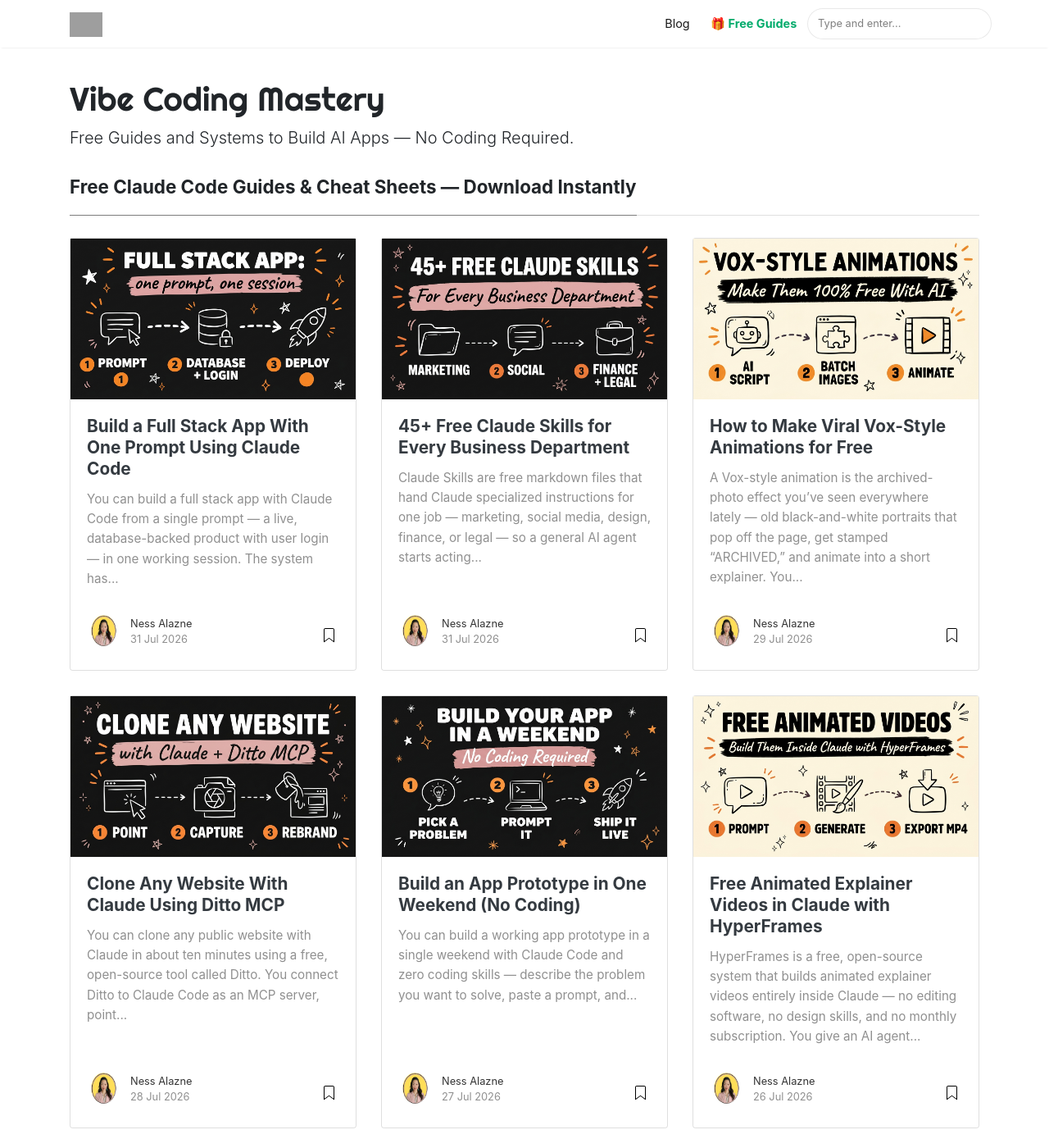
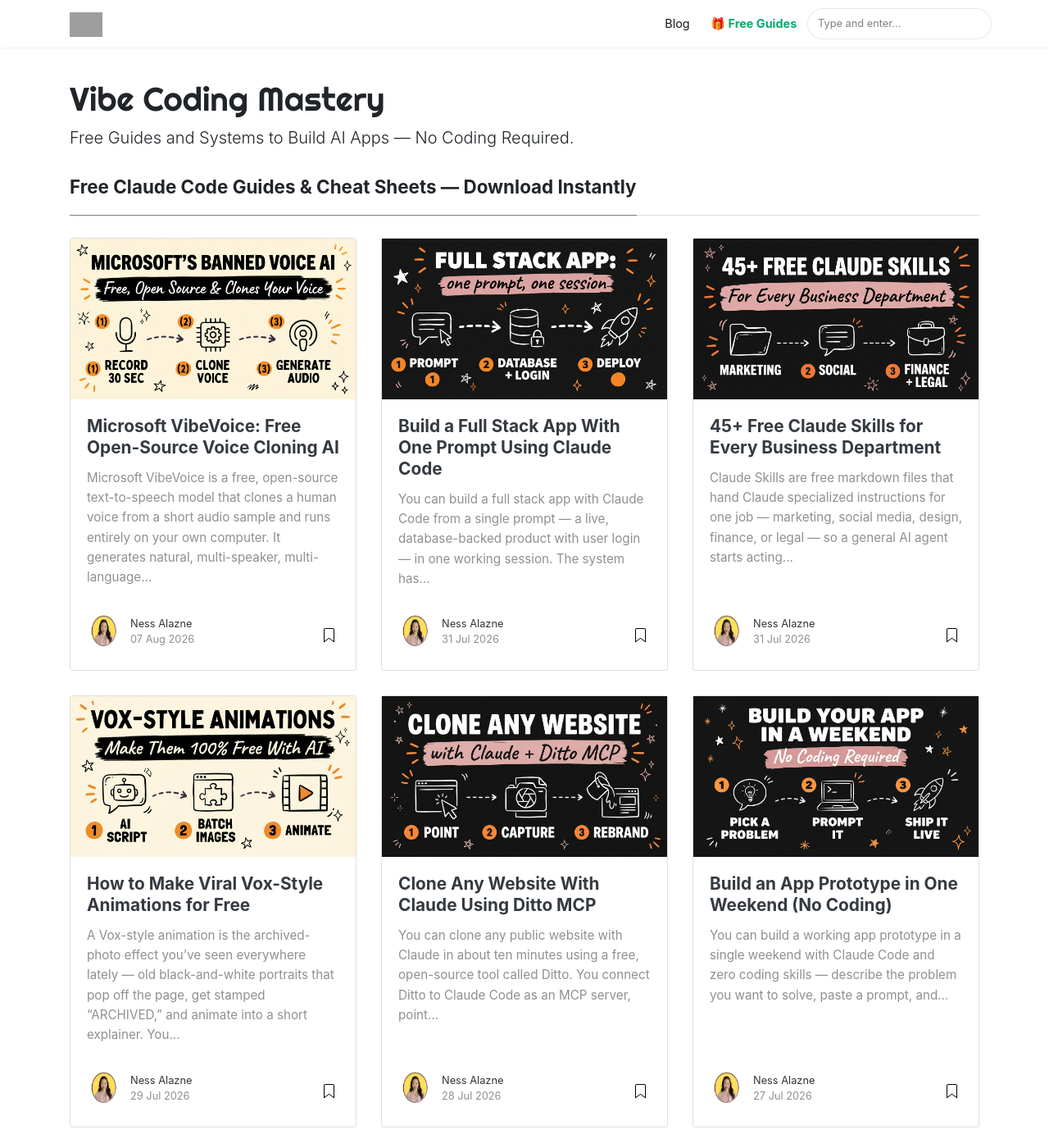
Before and after one commit to nessalazne/nessalazne.github.io, a Jekyll site: the page built from index.html, in a window 1280 px wide and 1400 px high. Shown: the whole window at 82% size. Built offline with Jekyll 4.4.1, drawn with Linux system fonts in a browser that asks for light colours; nearby versions of some CDN libraries; the list of posts is cut into pages by our own code; some of the changed lines change nothing that is shown; some of the changed text lies outside the part shown; grey boxes are pictures that could not be loaded.

Commit message:
Add: Microsoft's Banned Voice AI Is Free, Open Source, and Clones Your Voice

```diff
--- a/_pages/get.md
+++ b/_pages/get.md
@@ -174,6 +174,14 @@
 
 <script>
 var GUIDES = {
+  "voice": [
+    {
+      title: "The VibeVoice Setup Playbook",
+      desc: "Clone Your Voice and Generate AI Audio for Free with Microsoft VibeVoice",
+      url: "https://hub.digicuratoragency.com/freebie?kw=voice",
+      post: "https://blog.digicuratoragency.com/microsoft-vibevoice-free-voice-cloning-ai/"
+    }
+  ],
   "skills": [
     {
       title: "The Free Claude Skills Directory",
--- /dev/null
+++ b/_posts/2026-08-07-microsoft-vibevoice-free-voice-cloning-ai.md
@@ -0,0 +1,129 @@
+---
+layout: post
+title: "Microsoft VibeVoice: Free Open-Source Voice Cloning AI"
+description: "Microsoft's VibeVoice clones your voice from a 30-second clip, runs locally, and is free and open source. Here's how to set it up with Claude Code."
+author: ness
+categories: [Claude Code, AI Automation]
+tags: [vibevoice, voice cloning, ai voice, claude code, elevenlabs alternative]
+image: assets/images/microsoft-vibevoice-free-voice-cloning-ai-header.jpg
+featured: false
+---
+
+Microsoft VibeVoice is a free, open-source text-to-speech model that clones a human voice from a short audio sample and runs entirely on your own computer. It generates natural, multi-speaker, multi-language audio with no subscription and no per-character API fees — and shortly after release, Microsoft restricted public access to the repository over deepfake-misuse concerns, which only made creators want it more.
+
+---
+
+## Get the Free Guide
+
+Get the full setup playbook for cloning your voice, running VibeVoice locally, and generating podcasts and voiceovers with Claude Code handling the install.
+
+**[Get the free VibeVoice Setup Playbook →](https://hub.digicuratoragency.com/freebie?kw=voice)**
+
+---
+
+<div style="max-width: 315px; margin: 2rem auto;">
+  <div style="position: relative; padding-bottom: 177.78%; height: 0; overflow: hidden; border-radius: 10px;">
+    <iframe style="position: absolute; top: 0; left: 0; width: 100%; height: 100%;"
+      src="https://www.youtube.com/embed/A7VYbcqhN50"
+      frameborder="0"
+      allow="accelerometer; autoplay; clipboard-write; encrypted-media; gyroscope; picture-in-picture"
+      allowfullscreen></iframe>
+  </div>
+</div>
+
+## What Is Microsoft VibeVoice, and Why Did It Get Pulled?
+
+Microsoft VibeVoice is a research text-to-speech (TTS) model built by Microsoft Research that generates long-form, multi-speaker audio — think full podcast episodes with multiple distinct voices, not just single short clips. It shipped as an open-source, locally runnable model, meaning the weights run on your own machine instead of streaming through a paid cloud API. Shortly after its public release, Microsoft restricted access to the GitHub repository, citing concerns that the voice-cloning quality made it too easy to impersonate real people without consent. The model and forks of it are still available through the open-source community, which is why the "banned but free" framing has driven so much attention to it since.
+
+## How Do You Clone Your Voice With VibeVoice in Under an Hour?
+
+You can clone a usable version of your own voice with about 30 seconds of clean audio and a local install — no recording studio required. Here's the general flow creators are using:
+
+1. **Record a clean 30-second voice memo** — no background noise, one consistent tone, on your phone is fine.
+2. **Have Claude Code handle the environment setup** — installing dependencies, pulling the model, and configuring the local server, which is normally the part that stops non-developers before they start.
+3. **Feed in the voice sample** to create your voice profile inside VibeVoice.
+4. **Generate a test clip** and compare it against your real voice for tone and pacing.
+5. **Wire it into your content pipeline** — scripts in, cloned-voice audio out.
+
+Because the model runs locally, there's no per-minute or per-character fee once it's set up — a meaningful difference from paid cloud tools where every render adds to a monthly bill.
+
+## What Can You Actually Build With a Cloned AI Voice?
+
+A cloned voice turns any text you can write into audio in your own voice, which opens up automation that used to require you to personally record everything. Creators are already using VibeVoice for:
+
+- **Multi-speaker podcasts** with distinct custom voices per speaker, in multiple languages, without routing through NotebookLM — if you're already using [Claude Code alongside NotebookLM for research](https://blog.digicuratoragency.com/claude-code-notebooklm-research/), VibeVoice replaces the audio-generation half of that workflow.
+- **Blog-post-to-audio conversion**, turning written content into a narrated version automatically.
+- **Audiobooks** narrated end-to-end without booking studio time.
+- **Client onboarding messages**, so new clients get a personal-sounding welcome recording without you recording it live every time.
+
+If you're already automating how content moves from one format to another, this slots directly into a pipeline like the one covered in [repurposing a single video into a blog post and freebie automatically](https://blog.digicuratoragency.com/repurpose-content-automatically-video-blog-freebie/) — the audio layer is just one more automated step.
+
+## How Does VibeVoice Compare to ElevenLabs and Other Paid Tools?
+
+The core trade-off is cost and control versus convenience: VibeVoice runs locally for free, while ElevenLabs and similar tools run in the cloud for a recurring fee.
+
+| | Microsoft VibeVoice | ElevenLabs (paid tools) |
+|---|---|---|
+| Cost | Free, open source | Subscription + usage tiers |
+| Where it runs | Locally, on your machine | Cloud API |
+| Voice cloning sample | ~30 seconds | Varies by plan |
+| Multi-speaker podcasts | Yes, built in | Requires separate workflow |
+| Usage limits | None (local compute only) | Character/minute caps by plan |
+| Setup difficulty | Moderate (Claude Code simplifies it) | Low (hosted, no install) |
+
+For solopreneurs and agencies producing audio at volume — onboarding messages, narrated blog posts, multi-language podcast versions — the free local model removes the ongoing cost that scales with output.
+
+## FAQ
+
+### Is Microsoft VibeVoice actually free?
+Yes. VibeVoice is released as an open-source model with no subscription or per-use API fee — you run it on your own hardware.
+
+### Why did Microsoft restrict the VibeVoice repository?
+Microsoft cited concerns that the voice-cloning quality made it easy to impersonate real people without their consent, and limited public access to the official repository shortly after release.
+
+### How much audio do I need to clone my voice?
+Roughly 30 seconds of clean, single-speaker audio is enough to create a usable voice clone in VibeVoice.
+
+### Can VibeVoice generate multi-speaker audio?
+Yes. VibeVoice supports generating full conversations or podcasts with multiple distinct custom voices in a single output, including in different languages.
+
+### Do I need coding experience to install VibeVoice?
+No. Having Claude Code handle the dependency installation and server setup means you don't need prior development experience to get it running.
+
+<script type="application/ld+json">
+{
+  "@context": "https://schema.org",
+  "@type": "FAQPage",
+  "mainEntity": [
+    {
+      "@type": "Question",
+      "name": "Is Microsoft VibeVoice actually free?",
+      "acceptedAnswer": { "@type": "Answer", "text": "Yes. VibeVoice is released as an open-source model with no subscription or per-use API fee — you run it on your own hardware." }
+    },
+    {
+      "@type": "Question",
+      "name": "Why did Microsoft restrict the VibeVoice repository?",
+      "acceptedAnswer": { "@type": "Answer", "text": "Microsoft cited concerns that the voice-cloning quality made it easy to impersonate real people without their consent, and limited public access to the official repository shortly after release." }
+    },
+    {
+      "@type": "Question",
+      "name": "How much audio do I need to clone my voice?",
+      "acceptedAnswer": { "@type": "Answer", "text": "Roughly 30 seconds of clean, single-speaker audio is enough to create a usable voice clone in VibeVoice." }
+    },
+    {
+      "@type": "Question",
+      "name": "Can VibeVoice generate multi-speaker audio?",
+      "acceptedAnswer": { "@type": "Answer", "text": "Yes. VibeVoice supports generating full conversations or podcasts with multiple distinct custom voices in a single output, including in different languages." }
+    },
+    {
+      "@type": "Question",
+      "name": "Do I need coding experience to install VibeVoice?",
+      "acceptedAnswer": { "@type": "Answer", "text": "No. Having Claude Code handle the dependency installation and server setup means you don't need prior development experience to get it running." }
+    }
+  ]
+}
+</script>
+
+Voice cloning used to mean either recording everything yourself or paying by the character for a cloud API. VibeVoice removes both constraints — free, local, and good enough to rival paid tools — provided you're comfortable getting it running with an agent doing the setup work for you.
+
+Ready to build the rest of your automated content system? [Join the Vibe Coding Build →](https://hub.digicuratoragency.com/about)
```
Also changed, not shown: assets/images/microsoft-vibevoice-free-voice-cloning-ai-header.jpg (added), 1 other file.
